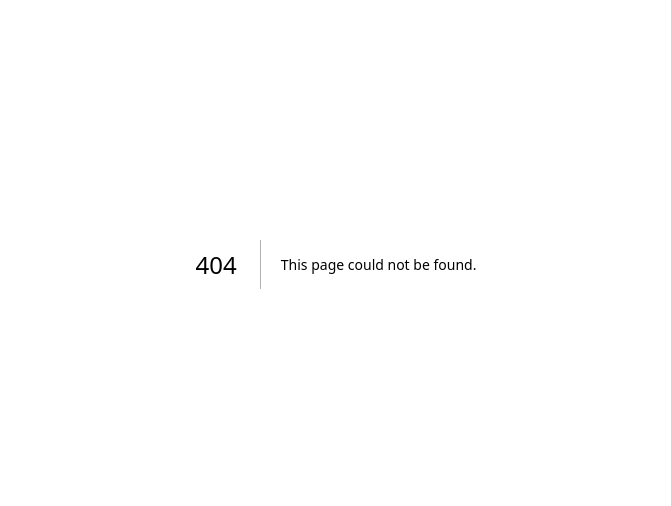
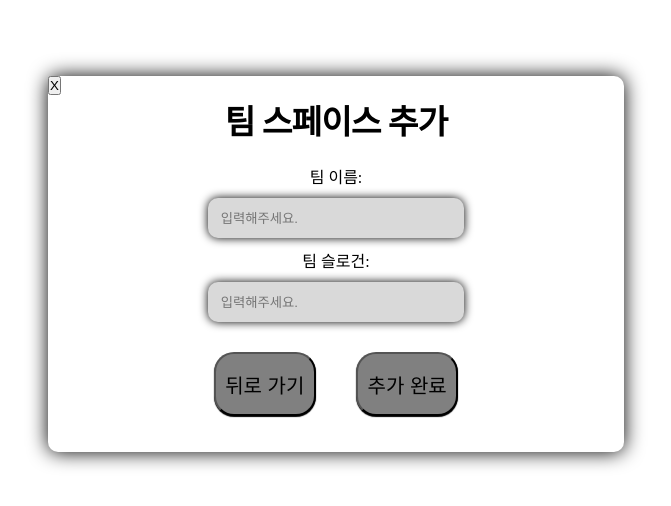
Before and after one commit to HarenKei/DCC_FE, a Next.js app: page /TeamSpace/TeamSpaceLoby/AddTaskModal in a window 1280 px wide. Before the commit this address had no page. Shown: the part 136-642 px from the top of the page, without its empty margins (304-975 px from the left). Built offline with nearby package versions, Linux system fonts and the light colour scheme.

Commit message:
팀 스페이스 메인 추가

```diff
--- /dev/null
+++ b/pages/TeamSpace/TeamSpaceLoby/AddTaskModal.module.css
@@ -0,0 +1,5 @@
+.close {
+  display: flex;
+  justify-content: flex-start;
+  flex-direction: row-reverse;
+}
--- /dev/null
+++ b/pages/TeamSpace/TeamSpaceLoby/AddTaskModal.tsx
@@ -0,0 +1,98 @@
+import React from "react";
+import styled from "styled-components";
+import styles from './AddTaskModal.module.css';
+import InputArea from "../../MyTask/AddTask/AddTaskTextArea";
+// import PropsType from "./PropsType";
+
+function AddTaskModal({ setModalOpen, id, title, content, writer }: any) {
+
+  const closeModal = () => {
+    setModalOpen(false);
+  };
+
+  return (
+    <form action="">
+    <AddTaskModalContainer>
+    <button className={styles.close} onClick={closeModal}>
+      X
+    </button>
+
+      <WriteTaskContainer>
+        <AddTaskTitle>팀 스페이스 추가</AddTaskTitle>
+
+        팀 이름:
+        <InputArea/>
+
+        팀 슬로건:
+        <InputArea/>
+      </WriteTaskContainer>
+
+      <ButtonContainer>
+        <Button><P>뒤로 가기</P></Button>
+        <Button><P>추가 완료</P></Button>
+      </ButtonContainer>
+
+
+    </AddTaskModalContainer>
+    </form>
+  );
+};
+
+const AddTaskModalContainer = styled.div`
+  width: 45vw;
+  height: 47vh;
+
+  background-color: white;
+  border-radius: 10px;
+
+  box-shadow: 0 0 20px;
+
+  z-index: 999;
+
+  position: absolute;
+  top: 50%;
+  left: 50%;
+  transform: translate(-50%, -50%);
+`;
+
+const WriteTaskContainer = styled.div`
+display: flex;
+flex-direction: column;
+justify-content: center;
+align-items: center;
+`;
+
+const AddTaskTitle = styled.h1`
+  font-size: 25pt;
+  letter-spacing: -1px;
+  margin-bottom: 20px;
+`;
+
+const ButtonContainer = styled.div`
+  display: flex;
+  flex-direction: row;
+  justify-content: center;
+  align-items: center;
+`;
+
+const Button = styled.button`
+
+    display: flex;
+    flex-direction: column;
+    justify-content: center;
+    align-items: center;
+
+    width: 8vw;
+    height: 8vh;
+
+    background-color: grey;
+    border-radius: 20px;
+    margin: 20px;
+
+    box-shadow: 0px 1px 1px black;
+`;
+const  P= styled.p`
+    font-size: 20px;
+`;
+
+export default AddTaskModal;
--- a/pages/TeamSpace/index.tsx
+++ b/pages/TeamSpace/index.tsx
@@ -1 +1 @@
-export { default } from "./TeamSpace";
+export { default } from "./TeamSpaceChannel/TS_ChannelMain";
--- a/src/Common/TeamSpaceCard.tsx
+++ b/src/Common/TeamSpaceCard.tsx
@@ -32,7 +32,6 @@ const TeamSpaceCardContainer = styled.div`
   flex-direction: column;
   justify-content: space-evenly;
   align-items: center;
-
 `;
 
 const TeamSpaceEmoji = styled.h1`
```
Also changed, not shown: pages/TeamSpace/TeamSpace.tsx (deleted, +0 -10 lines), pages/TeamSpace/TeamSpaceLoby/TS_AddButton.tsx (added, +41 -0 lines), pages/TeamSpace/TeamSpaceLoby/TS_Post.tsx (added, +37 -0 lines), pages/TeamSpace/TeamSpaceLoby/TS_main.tsx (added, +96 -0 lines).
